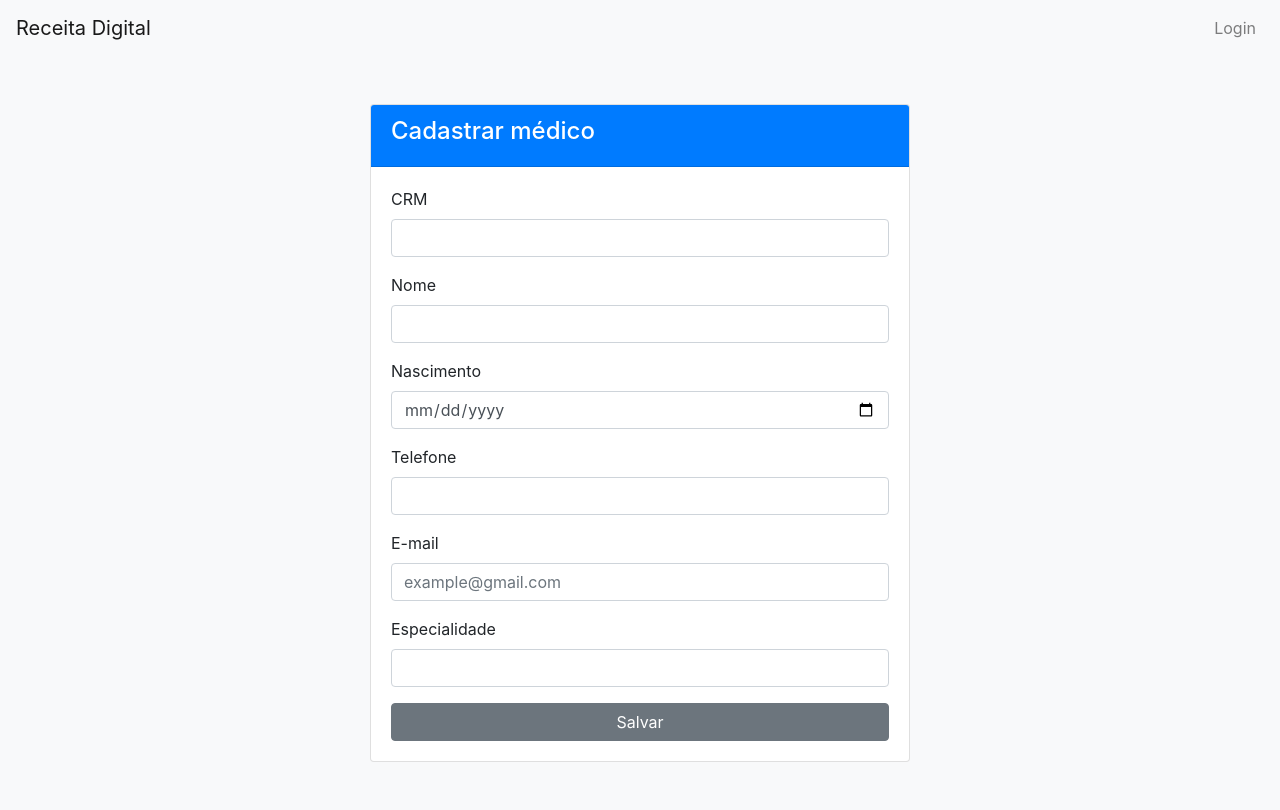
After one commit to hugodavilat/receita_digital, a Django app: page /medico/adicionar-medico in a window 1280 px wide. The commit adds this page. Run offline with Django 3.2, Linux system fonts and the light colour scheme; some libraries are stand-ins or nearby versions.

Commit message:
creating doctor: frontend done. Backend in progress

```diff
--- a/doctors/urls.py
+++ b/doctors/urls.py
@@ -4,4 +4,5 @@ from . import views
 
 urlpatterns = [
     path('procurar-paciente', views.search_patient, name='procurar-paciente'),
+    path('adicionar-medico', views.create_doctor, name='adicionar-medico')
 ]
--- a/doctors/views.py
+++ b/doctors/views.py
@@ -2,6 +2,7 @@ from django.shortcuts import render, redirect
 from django.contrib import messages
 
 from patients.models import Paciente
+from doctors.models import Medico
 
 def search_patient(request):
     if request.method == "POST":
@@ -14,3 +15,10 @@ def search_patient(request):
             return redirect('adicionar-paciente')
 
     return render(request, 'doctors/search_patient.html')
+
+def create_doctor(request):
+    if request.method == 'GET':
+        return render(request, 'doctors/create_doctor.html')
+
+    if request.method == 'POST':
+        pass
--- a/templates/base.html
+++ b/templates/base.html
@@ -16,9 +16,10 @@
 
     {% block content %}
     {% endblock %}
-
+    {% block js %}
     <script src="{% static 'js/jquery-3.5.1.min.js' %}"></script>
     <script src="{% static 'js/bootstrap.min.js' %}"></script>
     <script src="{% static 'js/main.js' %}"></script>
-</body>
+    {% endblock %}
+  </body>
 </html>
--- /dev/null
+++ b/templates/doctors/create_doctor.html
@@ -0,0 +1,76 @@
+{% extends 'base.html' %}
+
+{% block title %} | Cadastrar médico{% endblock title %}
+
+{% block content %}
+{% include 'partials/_alerts.html' %}
+<section id="criar-paciente" class="bg-light py-5">
+    <div class="container">
+      <div class="row">
+        <div class="col-md-6 mx-auto">
+          <div class="card">
+            <div class="card-header bg-primary text-white">
+              <h4>
+                <i class="fas fa-sign-in-alt"></i> Cadastrar médico</h4>
+            </div>
+            <div class="card-body">
+              <form id="criar-medico-form" action="{% url 'adicionar-medico' %}" method="POST">
+                {% csrf_token %}
+                <input type="hidden" name="public-key" id="public-key">
+                <div class="form-group">
+                    <label for="id-paciente">CRM</label>
+                    <input type="text" name="id-medico" class="form-control" required>
+                </div>
+                <div class="form-group">
+                    <label for="nome">Nome</label>
+                    <input type="text" name="nome" class="form-control" required>
+                </div>
+                <div class="form-group">
+                    <label for="data_nascimento">Nascimento</label>
+                    <input type="date" name="data_nascimento" class="form-control" required>
+                </div>
+                <div class="form-group">
+                    <label for="telefone">Telefone</label>
+                    <input type="tel" name="telefone" class="form-control" required>
+                </div>
+                <div class="form-group">
+                    <label for="email">E-mail</label>
+                    <input type="email" name="email" class="form-control" placeholder="example@gmail.com" required>
+                </div>
+                <div class="form-group">
+                  <label for="especialidade">Especialidade</label>
+                  <input type="text" name="especialidade" class="form-control" required>
+              </div>
+                <input type="submit" value="Salvar" class="btn btn-secondary btn-block">
+              </form>
+            </div>
+          </div>
+        </div>
+      </div>
+    </div>
+</section>
+{% endblock %}
+{% block js %}
+<script src="nacl.min.js"></script>
+<script>
+  function download(filename, data) {
+      let a = document.createElement("a");
+      document.body.appendChild(a);
+      a.style = "display: none";
+      blob = new Blob([data]);
+      url = window.URL.createObjectURL(blob);
+      a.href = url;
+      a.download = filename;
+      a.click();
+      window.URL.revokeObjectURL(url);
+  }
+  function formSubmission() {
+    let a = nacl.box.keyPair();
+    console.log(a);
+    download('my.id', a.secretKey);
+  }
+  let formElement = document.getElementById("criar-medico-form");
+  formElement.addEventListener("submit", formSubmission);
+
+</script>
+{% endblock %}
```
